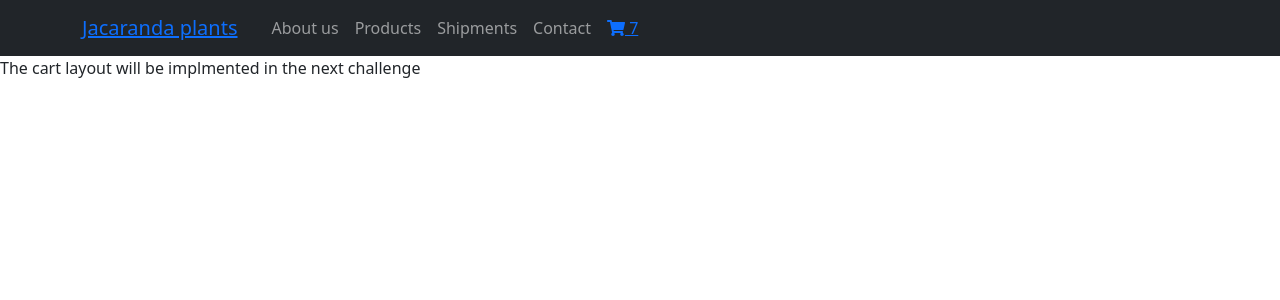
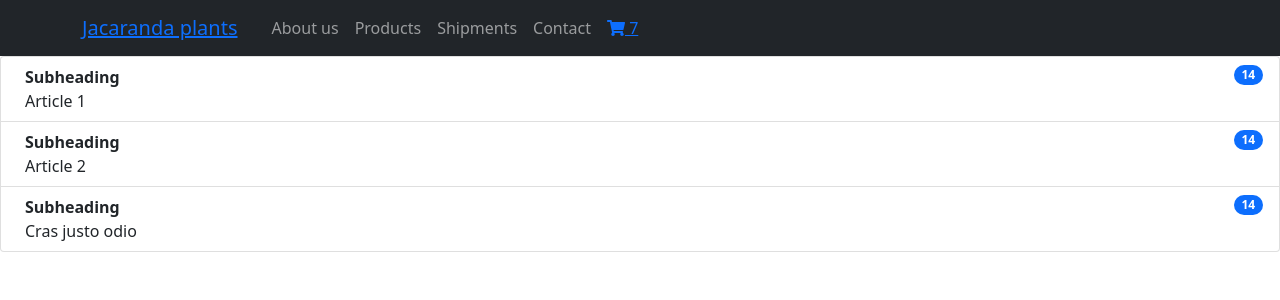
Before and after one commit to roxuy/ecommerce-Godoy, a React (Create React App) app: page /cart in a window 1280 px wide. Shown: the top 300 px of the page. Built offline with nearby package versions, Linux system fonts and the light colour scheme.

Commit message:
Add cartview template

```diff
--- /dev/null
+++ b/src/components/CartView.jsx
@@ -0,0 +1,49 @@
+import React from 'react'
+import { Badge, ListGroup } from 'react-bootstrap'
+
+const CartView = () => {
+    return (
+        <div>
+            <ListGroup as="ul" >
+                <ListGroup.Item
+                    as="li"
+                    className="d-flex justify-content-between align-items-start"
+                >
+                    <div className="ms-2 me-auto">
+                        <div className="fw-bold">Subheading</div>
+                        Article 1
+                    </div>
+                    <Badge variant="primary" pill>
+                        14
+                    </Badge>
+                </ListGroup.Item>
+                <ListGroup.Item
+                    as="li"
+                    className="d-flex justify-content-between align-items-start"
+                >
+                    <div className="ms-2 me-auto">
+                        <div className="fw-bold">Subheading</div>
+                        Article 2
+                    </div>
+                    <Badge variant="primary" pill>
+                        14
+                    </Badge>
+                </ListGroup.Item>
+                <ListGroup.Item
+                    as="li"
+                    className="d-flex justify-content-between align-items-start"
+                >
+                    <div className="ms-2 me-auto">
+                        <div className="fw-bold">Subheading</div>
+                        Cras justo odio
+                    </div>
+                    <Badge variant="primary" pill>
+                        14
+                    </Badge>
+                </ListGroup.Item>
+            </ListGroup>
+        </div>
+    )
+}
+
+export default CartView
--- a/src/routes/AppRoutes.jsx
+++ b/src/routes/AppRoutes.jsx
@@ -1,9 +1,9 @@
 import React from 'react'
 import { BrowserRouter, Routes, Route} from 'react-router-dom'
+import CartView from '../components/CartView'
 import ItemDetailContainer from '../components/ItemDetailContainer'
 import ItemListContainer from '../components/ItemListContainer'
 import NavBar from '../components/NavBar'
-import CartLayout from '../layout/CartLayout'
 
 const AppRoutes = () => {
     return (
@@ -13,7 +13,7 @@ const AppRoutes = () => {
                 <Route path='/' element={<ItemListContainer/>}/>
                 <Route path='/category/:id' element={<ItemListContainer/>}/>
                 <Route path='/item/:id' element={<ItemDetailContainer/>}/>
-                <Route path='/cart' element={<CartLayout/>}/>
+                <Route path='/cart' element={<CartView/>}/>
             </Routes>
         </BrowserRouter>
     )
```
